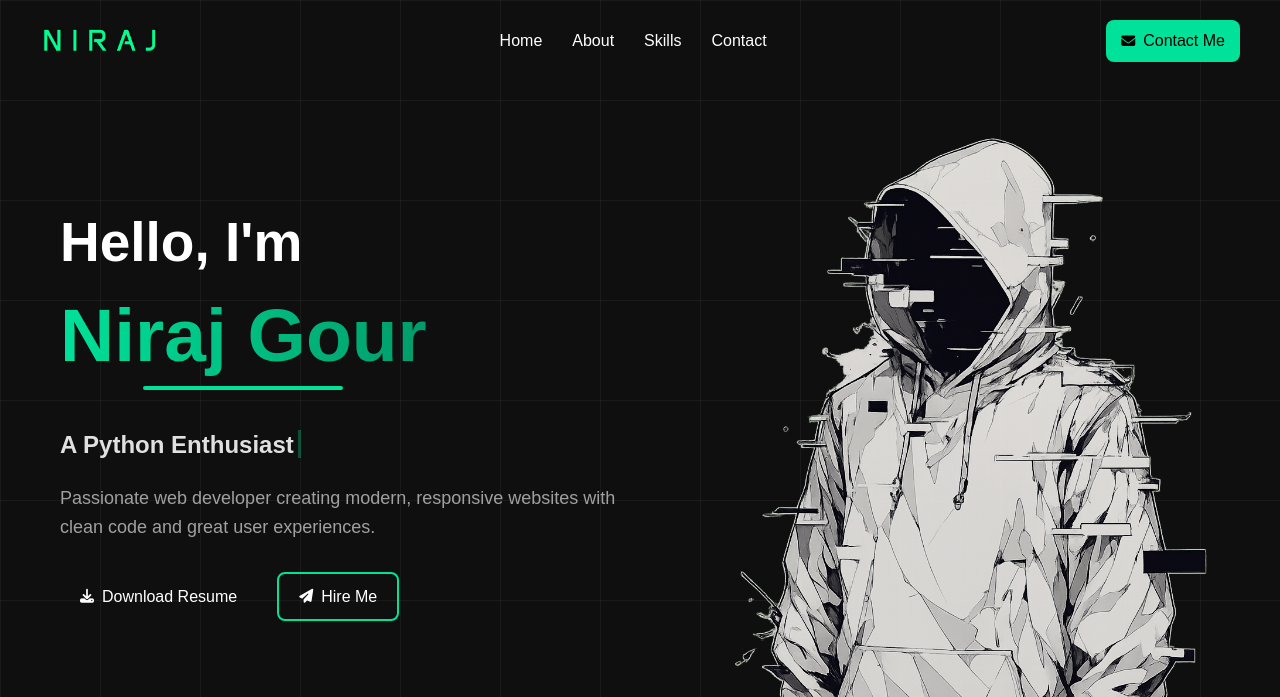
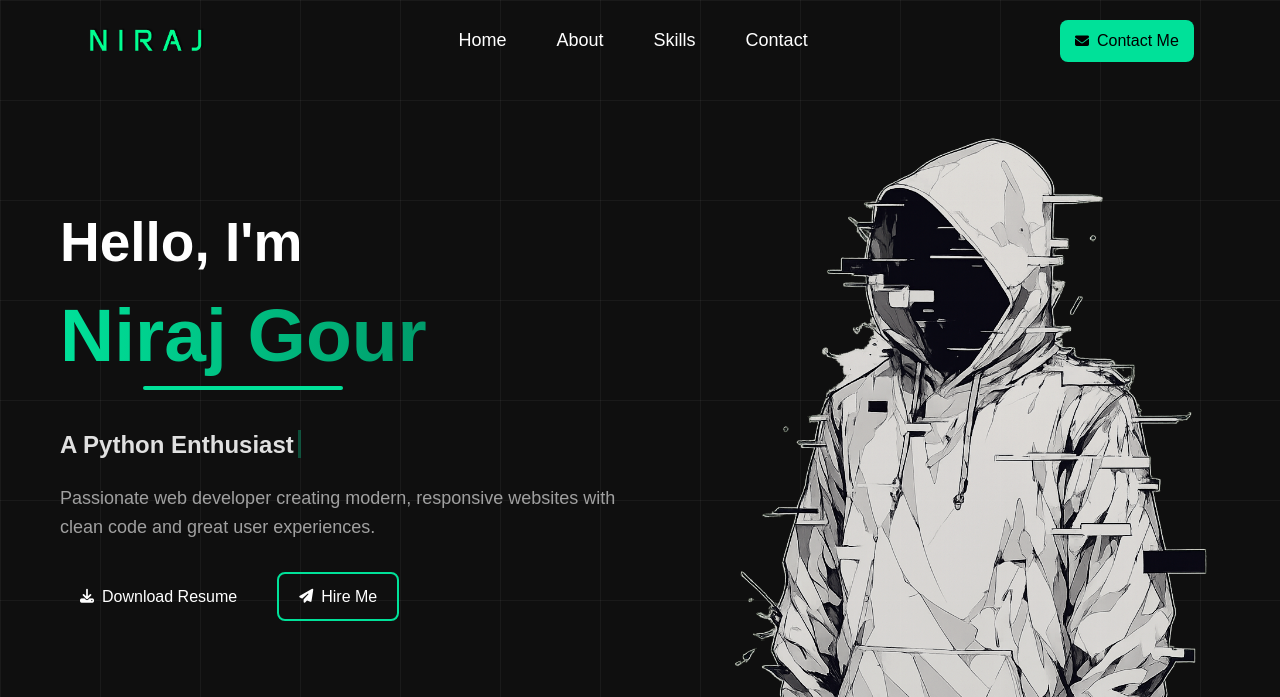
Before and after one commit to NIRAJ-xD/My_Portfolio, a PHP site: page / in a window 1280 px wide. Shown: the top 697 px of the page. Run offline with PHP 8.4, Linux system fonts and the light colour scheme; some web fonts are replaced.

Commit message:
navabar (minor changes)

```diff
--- a/CSS/styles.css
+++ b/CSS/styles.css
@@ -166,9 +166,10 @@ section {
 
 .navbar {
     display: flex;
-    justify-content: space-between;
+    justify-content: space-around;
     align-items: center;
     padding: 2rem 0;
+    gap: 8rem;
     transition: var(--transition);
 }
 
@@ -189,11 +190,11 @@ section {
 .nav-links ul {
     display: flex;
     list-style: none;
-    gap: 3rem;
+    gap: 5rem;
 }
 
 .nav-links a {
-    font-size: 1.6rem;
+    font-size: 1.8rem;
     position: relative;
     padding: 0.5rem 0;
 }
--- a/index.html
+++ b/index.html
@@ -14,7 +14,7 @@
 </head>
 <body>
     <header class="header">
-        <nav class="navbar container">
+        <nav class="navbar">
             <a href="index.html" class="logo">
                 <img src="images/NIRAJ.png" alt="Niraj Gour" width="120">
             </a>
```
